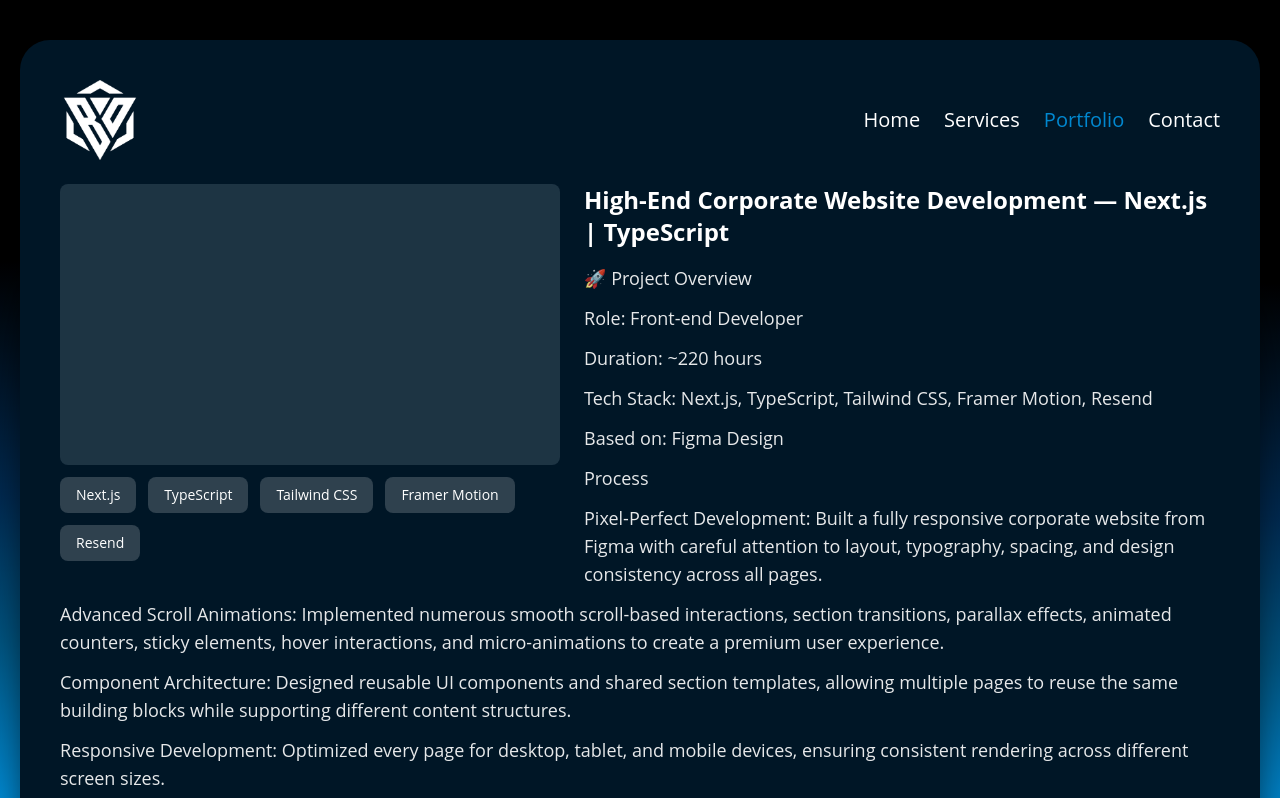
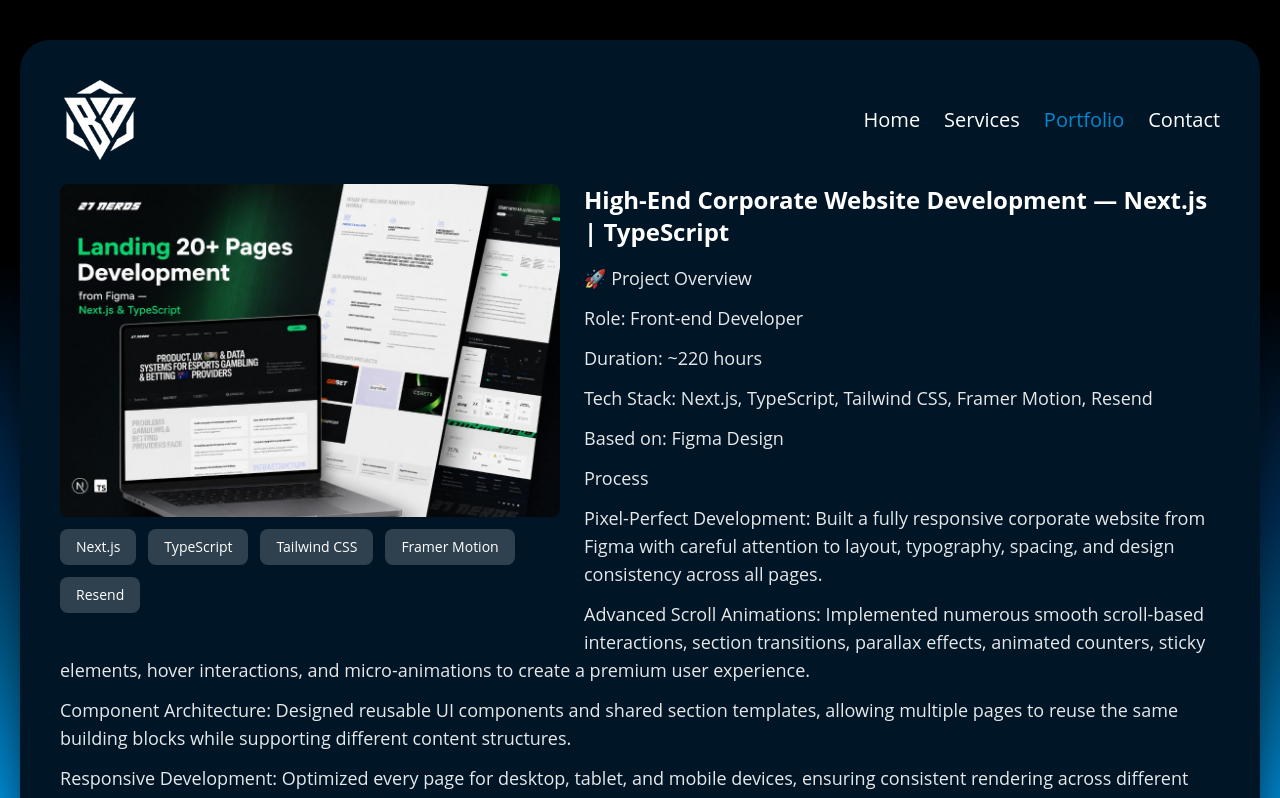
Before and after one commit to OlehWhite/my-portfolio, a Next.js app: page /portfolio/27-nerds in a window 1280 px wide. Shown: the top 798 px of the page. Built offline with nearby package versions, Linux system fonts and the light colour scheme.

Commit message:
UPDATE: Modify Case component to autoplay video with muted and loop settings, and enhance image display for projects without video.

```diff
--- a/components/case/Case.tsx
+++ b/components/case/Case.tsx
@@ -16,13 +16,19 @@ const Case = ({ project }: Props) => {
             <video
               className="w-full"
               src={project.video}
-              controls
+              autoPlay
+              muted
+              loop
               playsInline
               preload="metadata"
               poster={project.images?.[0]}
             />
           ) : (
-            <div className="w-full aspect-video rounded-lg bg-secondary/20" />
+            <img
+              className="w-full rounded-lg"
+              src={project.images[0]}
+              alt={project.title}
+            />
           )}
 
           <div className="flex flex-wrap gap-3">
```
